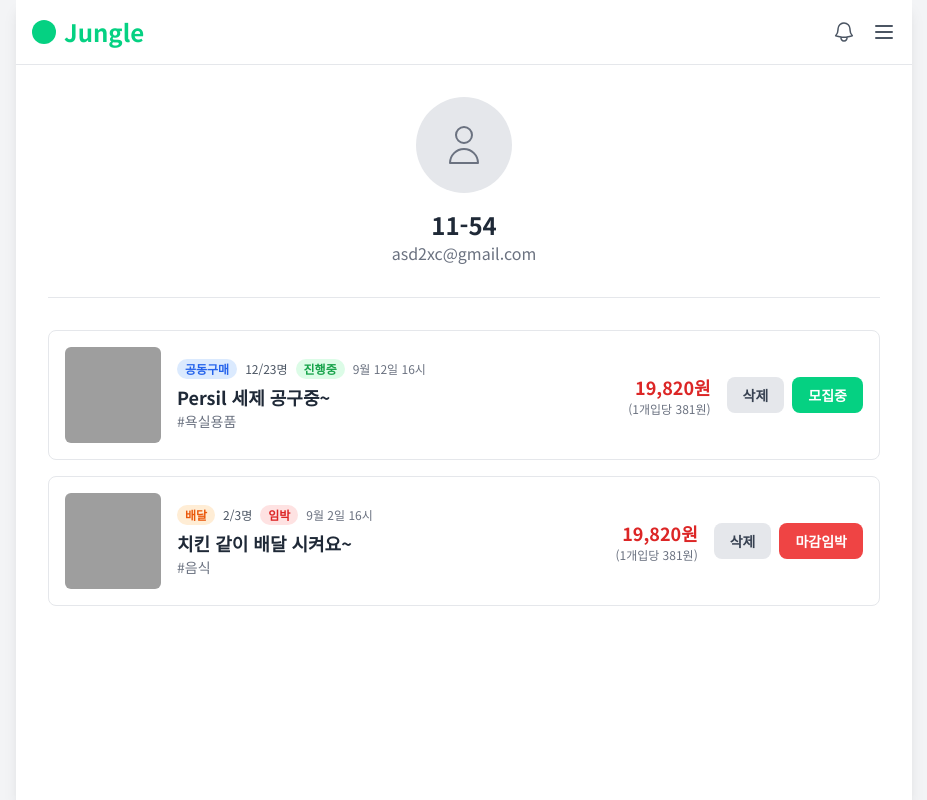
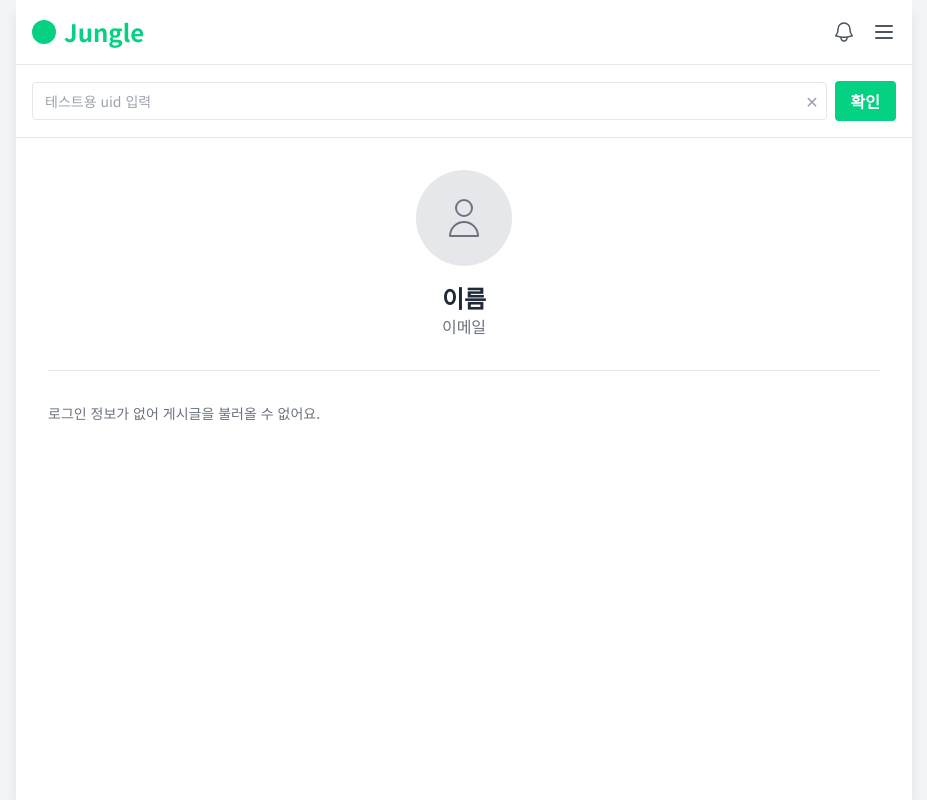
Before and after one commit to dong7812/JUNGLE_WEEK1, a Flask app: template templates/mypage/mypage.html in a window 1280 px wide. Shown: the whole page, without its empty margins (176-1103 px from the left). Run offline with Flask 3, Linux system fonts and the light colour scheme; the template is opened without the code that fills it, so the values that code supplies are empty; some libraries are stand-ins or nearby versions; grey boxes are pictures that could not be loaded.

Commit message:
[홍순규] 마이페이지
삭제버튼 활성화
아이디기반 리스트업 기능

```diff
--- a/templates/mypage/mypage.html
+++ b/templates/mypage/mypage.html
@@ -4,19 +4,16 @@
 <head>
   <meta charset="UTF-8">
   <meta name="viewport" content="width=device-width, initial-scale=1.0">
-
-    <!-- Google Fonts (Optional, for a cleaner look) -->
+  <title>Jungle - 마이페이지</title>
+  <script src="https://cdn.tailwindcss.com"></script>
   <link rel="preconnect" href="https://fonts.googleapis.com">
   <link rel="preconnect" href="https://fonts.gstatic.com" crossorigin>
   <link href="https://fonts.googleapis.com/css2?family=Noto+Sans+KR:wght@400;700&display=swap" rel="stylesheet">
-
-    <link rel="stylesheet" type="text/css" href="/static/main.css">
-
-    <!-- Tailwind CSS CDN -->
-    <script src="https://cdn.tailwindcss.com">
-    </script>
-
-    <title>마이페이지</title>
+  <style>
+    body {
+      font-family: 'Noto Sans KR', sans-serif;
+    }
+  </style>
 </head>
 
 <body class="bg-gray-100">
@@ -24,129 +21,200 @@
   <div class="container mx-auto max-w-4xl bg-white min-h-screen shadow-lg">
     <!-- 헤더 -->
     <header class="flex justify-between items-center p-4 border-b border-gray-200 bg-white sticky top-0 z-50">
-            <!-- 로고 -->
-            <a href="#" class="flex items-center gap-2">
-                <svg width="24" height="24" viewBox="0 0 24 24" fill="none" xmlns="http://www.w3.org/2000/svg">
+      <a href="/" class="flex items-center gap-2">
+        <svg width="24" height="24" viewBox="0 0 24 24" fill="none">
           <circle cx="12" cy="12" r="12" fill="#05D182" />
         </svg>
         <span class="font-bold text-2xl text-[#05D182]">Jungle</span>
       </a>
-
-            <!-- 우측 아이콘 및 로그아웃 -->
       <div class="flex items-center space-x-4">
         <button class="text-gray-600 hover:text-gray-800">
-                    <svg xmlns="http://www.w3.org/2000/svg" class="h-6 w-6" fill="none" viewBox="0 0 24 24"
-                        stroke="currentColor" stroke-width="1.5">
+          <svg xmlns="http://www.w3.org/2000/svg" class="h-6 w-6" fill="none" viewBox="0 0 24 24" stroke="currentColor"
+            stroke-width="1.5">
             <path stroke-linecap="round" stroke-linejoin="round"
               d="M14.857 17.082a23.848 23.848 0 005.454-1.31A8.967 8.967 0 0118 9.75v-.7V9A6 6 0 006 9v.75a8.967 8.967 0 01-2.312 6.022c1.733.64 3.56 1.085 5.455 1.31m5.714 0a24.255 24.255 0 01-5.714 0m5.714 0a3 3 0 11-5.714 0" />
           </svg>
         </button>
         <button class="text-gray-600 hover:text-gray-800">
-                    <svg xmlns="http://www.w3.org/2000/svg" class="h-6 w-6" fill="none" viewBox="0 0 24 24"
-                        stroke="currentColor" stroke-width="2">
+          <svg xmlns="http://www.w3.org/2000/svg" class="h-6 w-6" fill="none" viewBox="0 0 24 24" stroke="currentColor"
+            stroke-width="2">
             <path stroke-linecap="round" stroke-linejoin="round" d="M4 6h16M4 12h16M4 18h16" />
           </svg>
         </button>
       </div>
     </header>
 
-        <!-- 메인 컨텐츠 -->
+    <!-- ADDED: 테스트용 uid 입력창 -->
+    <div class="p-4 border-b border-gray-200 flex items-center gap-2">
+      <div class="relative flex-grow">
+        <input id="uid-input" type="text" placeholder="테스트용 uid 입력"
+          class="w-full border rounded px-3 py-2 pr-8 text-sm focus:outline-none focus:ring-2 focus:ring-[#05D182]" />
+        <button id="uid-clear" type="button"
+          class="absolute right-2 top-1/2 -translate-y-1/2 text-gray-400 hover:text-gray-700">✕</button>
+      </div>
+      <button id="uid-submit"
+        class="bg-[#05D182] hover:bg-[#04A868] text-white font-bold py-2 px-4 rounded transition-colors">
+        확인
+      </button>
+    </div>
+
+    <!-- 메인 -->
     <main class="p-6 md:p-8">
-            <!-- 사용자 프로필 섹션 -->
+      <!-- 사용자 프로필 -->
       <section class="flex flex-col items-center text-center border-b border-gray-200 pb-8 mb-8">
         <div class="w-24 h-24 bg-gray-200 rounded-full flex items-center justify-center mb-4">
-                    <svg xmlns="http://www.w3.org/2000/svg" class="h-12 w-12 text-gray-500" fill="none"
-                        viewBox="0 0 24 24" stroke="currentColor" stroke-width="1">
+          <svg xmlns="http://www.w3.org/2000/svg" class="h-12 w-12 text-gray-500" fill="none" viewBox="0 0 24 24"
+            stroke="currentColor" stroke-width="1">
             <path stroke-linecap="round" stroke-linejoin="round"
               d="M16 7a4 4 0 11-8 0 4 4 0 018 0zM12 14a7 7 0 00-7 7h14a7 7 0 00-7-7z" />
           </svg>
         </div>
-                <h1 class="text-2xl font-bold text-gray-800">11-54</h1>
-                <p class="text-gray-500">asd2xc@gmail.com</p>
+        <h1 id="profile-name" class="text-2xl font-bold text-gray-800">이름</h1>
+        <p id="profile-email" class="text-gray-500">이메일</p>
       </section>
 
-            <!-- 참여/모집 중인 게시글 목록 -->
+      <!-- 나의 게시글 목록 -->
       <section id="post-list" class="space-y-4">
 
-                <!-- 게시글 카드 1 -->
-                <div class="post-card border border-gray-200 rounded-lg p-4 flex items-center gap-4">
-                    <img src="https://thumbnail.coupangcdn.com/thumbnails/remote/492x492ex/image/vendor_inventory/0bbc/8489b12e5969bac77338bb240a3aa87f8fb1e1f65fd40b1816625845ed31.jpg"
-                        alt="Persil 세제" class="w-24 h-24 object-cover rounded-md flex-shrink-0">
-                    <div class="flex-grow text-left">
-                        <div class="flex items-center justify-start gap-2 flex-wrap mb-1">
-                            <span
-                                class="text-xs font-bold text-blue-600 bg-blue-100 px-2 py-0.5 rounded-full">공동구매</span>
-                            <span class="text-xs text-gray-600">12/23명</span>
-                            <span
-                                class="text-xs font-bold text-green-600 bg-green-100 px-2 py-0.5 rounded-full">진행중</span>
-                            <span class="text-xs text-gray-500">9월 12일 16시</span>
-                        </div>
-                        <h2 class="font-bold text-lg text-gray-800">Persil 세제 공구중~</h2>
-                        <p class="text-sm text-gray-500">#욕실용품</p>
-                    </div>
-                    <div class="flex-shrink-0 text-right w-28">
-                        <p class="font-bold text-lg text-red-600">19,820원</p>
-                        <p class="text-xs text-gray-500">(1개입당 381원)</p>
-                    </div>
-                    <div class="flex-shrink-0 flex items-center space-x-2">
-                        <button
-                            class="delete-btn text-sm bg-gray-200 hover:bg-gray-300 text-gray-700 font-bold py-2 px-4 rounded-lg transition-colors">삭제</button>
-                        <span class="text-sm bg-[#05D182] text-white font-bold py-2 px-4 rounded-lg">모집중</span>
-                    </div>
-                </div>
-
-                <!-- 게시글 카드 2 -->
-                <div class="post-card border border-gray-200 rounded-lg p-4 flex items-center gap-4">
-                    <img src="https://img.danawa.com/prod_img/500000/924/528/img/4528924_1.jpg?_v=20230523103429"
-                        alt="치킨" class="w-24 h-24 object-cover rounded-md flex-shrink-0">
-                    <div class="flex-grow text-left">
-                        <div class="flex items-center justify-start gap-2 flex-wrap mb-1">
-                            <span
-                                class="text-xs font-bold text-orange-600 bg-orange-100 px-2 py-0.5 rounded-full">배달</span>
-                            <span class="text-xs text-gray-600">2/3명</span>
-                            <span class="text-xs font-bold text-red-600 bg-red-100 px-2 py-0.5 rounded-full">임박</span>
-                            <span class="text-xs text-gray-500">9월 2일 16시</span>
-                        </div>
-                        <h2 class="font-bold text-lg text-gray-800">치킨 같이 배달 시켜요~</h2>
-                        <p class="text-sm text-gray-500">#음식</p>
-                    </div>
-                    <div class="flex-shrink-0 text-right w-28">
-                        <p class="font-bold text-lg text-red-600">19,820원</p>
-                        <p class="text-xs text-gray-500">(1개입당 381원)</p>
-                    </div>
-                    <div class="flex-shrink-0 flex items-center space-x-2">
-                        <button
-                            class="delete-btn text-sm bg-gray-200 hover:bg-gray-300 text-gray-700 font-bold py-2 px-4 rounded-lg transition-colors">삭제</button>
-                        <span class="text-sm bg-red-500 text-white font-bold py-2 px-4 rounded-lg">마감임박</span>
-                    </div>
-                </div>
 
       </section>
     </main>
   </div>
-
   <script>
     document.addEventListener('DOMContentLoaded', () => {
       const postList = document.getElementById('post-list');
+      const profileName = document.getElementById('profile-name');
+      const profileEmail = document.getElementById('profile-email');
+      const uidInput = document.getElementById('uid-input');
+      const uidSubmit = document.getElementById('uid-submit');
+      const uidClear = document.getElementById('uid-clear');
 
-            postList.addEventListener('click', (event) => {
-                if (event.target.classList.contains('delete-btn')) {
-                    const card = event.target.closest('.post-card');
+      const fallbackImg = 'https://www.gachinet.co.kr/assets/images/common/thumb_no_img.png';
+      let currentEmail = ''; // = uid (posts.uid와 동일)
 
-                    if (card) {
-                        const isConfirmed = true;
-                        if (isConfirmed) {
-                            // 확인 시, 카드를 부드럽게 사라지게 하는 효과
-                            card.style.transition = 'opacity 0.5s ease';
+      // 1) 프로필: /api/users -> users[0]로 이름/이메일 채우기
+      async function loadProfileFromUsers0() {
+        try {
+          const res = await fetch('/api/users');
+          const json = await res.json();
+          if (!json.success || !Array.isArray(json.users) || !json.users.length) {
+            throw new Error('no users');
+          }
+          const u0 = json.users[0];
+          const name = u0.name || (u0.email ? u0.email.split('@')[0] : '이름');
+          const email = u0.email || '';
+
+          profileName.textContent = name;
+          profileEmail.textContent = email || '이메일';
+          currentEmail = email || ''; // email이 없으면 빈 문자열
+        } catch (e) {
+          console.error(e);
+          profileName.textContent = '이름';
+          profileEmail.textContent = '이메일';
+          currentEmail = '';
+        }
+      }
+
+      // 2) 내 글 목록(= posts.uid === currentEmail)
+      async function loadMyPosts() {
+        const uid = currentEmail;
+        if (!uid) {
+          postList.innerHTML = `<p class="text-gray-500 text-sm">로그인 정보가 없어 게시글을 불러올 수 없어요.</p>`;
+          return;
+        }
+        try {
+          const res = await fetch(`/api/users/${encodeURIComponent(uid)}/posts`);
+          const json = await res.json();
+          if (!json.success) throw new Error('Load failed');
+          const posts = Array.isArray(json.posts) ? json.posts : [];
+          if (!posts.length) {
+            postList.innerHTML = `<p class="text-gray-500 text-sm">게시글이 없습니다.</p>`;
+            return;
+          }
+          postList.innerHTML = posts.map(renderCard).join('');
+        } catch (e) {
+          console.error(e);
+          postList.innerHTML = `<p class="text-gray-500 text-sm">내 게시글을 불러오지 못했어요.</p>`;
+        }
+      }
+
+      // 3) 카드 렌더
+      function renderCard(p) {
+        const img = p.meta_image || fallbackImg;
+        const peopleTxt = p.people ? `${p.people}명` : '-';
+        const tagTxt = p.tag ? `#${p.tag}` : '';
+        return `
+      <div class="post-card border border-gray-200 rounded-lg p-4 flex items-center gap-4" data-id="${p._id}">
+        <img src="${img}" alt="상품 이미지" class="w-24 h-24 object-cover rounded-md flex-shrink-0" referrerpolicy="no-referrer">
+        <div class="flex-grow text-left">
+          <div class="flex items-center justify-start gap-2 flex-wrap mb-1">
+            <span class="text-xs font-bold text-orange-600 bg-orange-100 px-2 py-0.5 rounded-full">${p.category || '-'}</span>
+            <span class="text-xs text-gray-500">${peopleTxt}</span>
+          </div>
+          <h2 class="font-bold text-lg text-gray-800">${p.title || '제목 없음'}</h2>
+          <p class="text-sm text-gray-500">${tagTxt}</p>
+        </div>
+        <div class="flex-shrink-0 flex items-center space-x-2">
+          <button class="delete-btn text-sm bg-red-500 hover:bg-red-600 text-white font-bold py-2 px-4 rounded-lg">삭제</button>
+        </div>
+      </div>`;
+      }
+
+      // 4) 수정/삭제(이벤트 위임)
+      postList.addEventListener('click', async (e) => {
+        const card = e.target.closest('.post-card');
+        if (!card) return;
+        const id = card.dataset.id;
+
+        if (e.target.classList.contains('edit-btn')) {
+          if (!id) return;
+          window.location.assign(`/posting?id=${encodeURIComponent(id)}`);
+          return;
+        }
+
+        if (e.target.classList.contains('delete-btn')) {
+          if (!id) return;
+          try {
+            const res = await fetch(`/api/posts/${id}`, { method: 'DELETE' });
+            const json = await res.json();
+            if (!json.success) throw new Error('delete failed');
+            card.style.transition = 'opacity .25s ease';
             card.style.opacity = '0';
-
-                            setTimeout(() => {
-                                card.remove();
-                            }, 500);
-                        }
+            setTimeout(() => card.remove(), 250);
+          } catch (err) {
+            console.error(err);
+            alert('삭제에 실패했습니다.');
           }
         }
       });
+
+      // 5) 테스트용 입력 반영: 확인 → 프로필/리스트 모두 입력값으로 전환
+      if (uidSubmit) {
+        uidSubmit.addEventListener('click', () => {
+          const newEmail = (uidInput.value || '').trim();
+          if (!newEmail) { alert('uid(=email)를 입력하세요.'); return; }
+          currentEmail = newEmail;
+          profileEmail.textContent = newEmail;
+          profileName.textContent = newEmail.split('@')[0];
+          loadMyPosts();
+        });
+      }
+
+      // ❌ 지우기: 입력칸 비우고, 프로필/리스트를 다시 API 기본값으로 복구
+      if (uidClear) {
+        uidClear.addEventListener('click', async () => {
+          uidInput.value = '';
+          uidInput.focus();
+          await loadProfileFromUsers0();
+          await loadMyPosts();
+        });
+      }
+
+      // 최초 로드: API 값으로 프로필/목록 세팅
+      (async () => {
+        await loadProfileFromUsers0();
+        await loadMyPosts();
+      })();
     });
   </script>
 
```
Lines whose indentation alone changed are shown as unchanged.
